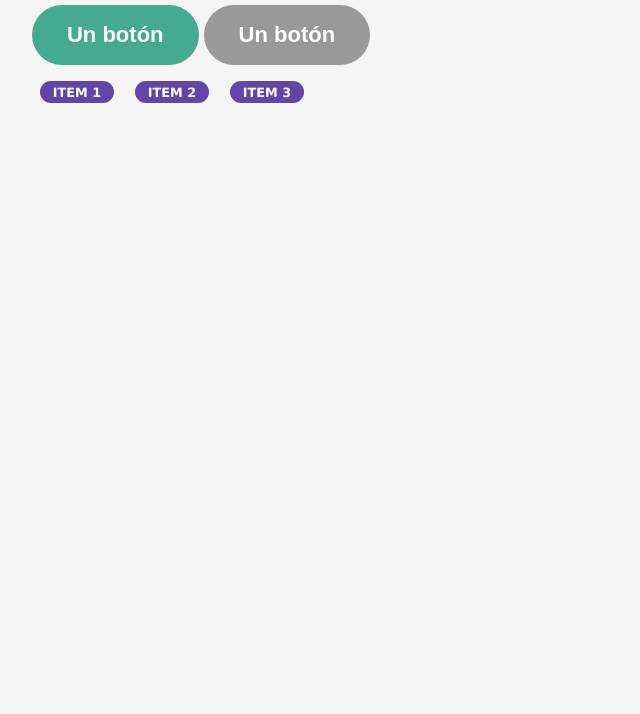
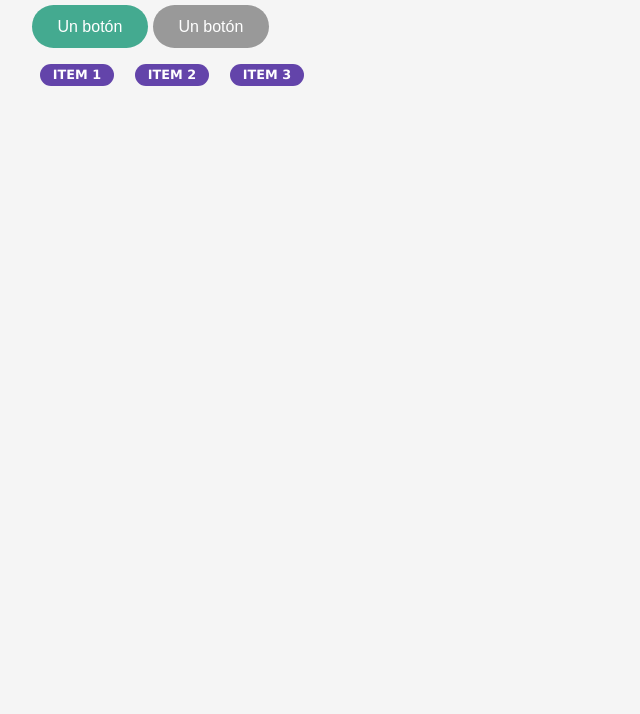
Before and after one commit to EscuelaIt/Compilar-Sass, a website: page public/index.html in a window 1280 px wide. Shown: the part 86-800 px from the top of the page, without its empty margins (0-640 px from the left). Drawn offline with nearby package versions, Linux system fonts and the light colour scheme; files that its build step writes are made by us from their sources.

```diff
--- a/src/components/_button.scss
+++ b/src/components/_button.scss
@@ -1,19 +1,20 @@
 .Button {
     display: inline-block;
     text-align: center;
-    font-size: 1.375em;
-    font-weight: bold;
-    border-radius: 1.6818em;
+    font-size: 1em;
+    font-weight: normal;
+    border-radius: 1em;
     background-color: $primary-color;
-    color: white;
-    padding: 0.7727em 1.5909em;
+    color: #fff;
+    padding: 0.6em 1em;
+
     cursor: pointer;
     border: none;
     transition: background-color 0.3s;
 
-    @media(max-width: 370px) {
-      padding: 0.6em 1em;
-      border-radius: 1.2em;
+    @media(min-width: 370px) {
+      padding: 0.7727em 1.5909em;
+      border-radius: 2rem;
     }
 
     &:hover {
```
Also changed, not shown: package.json (added, +17 -0 lines), public/css/style.css (added), 2 other files.
